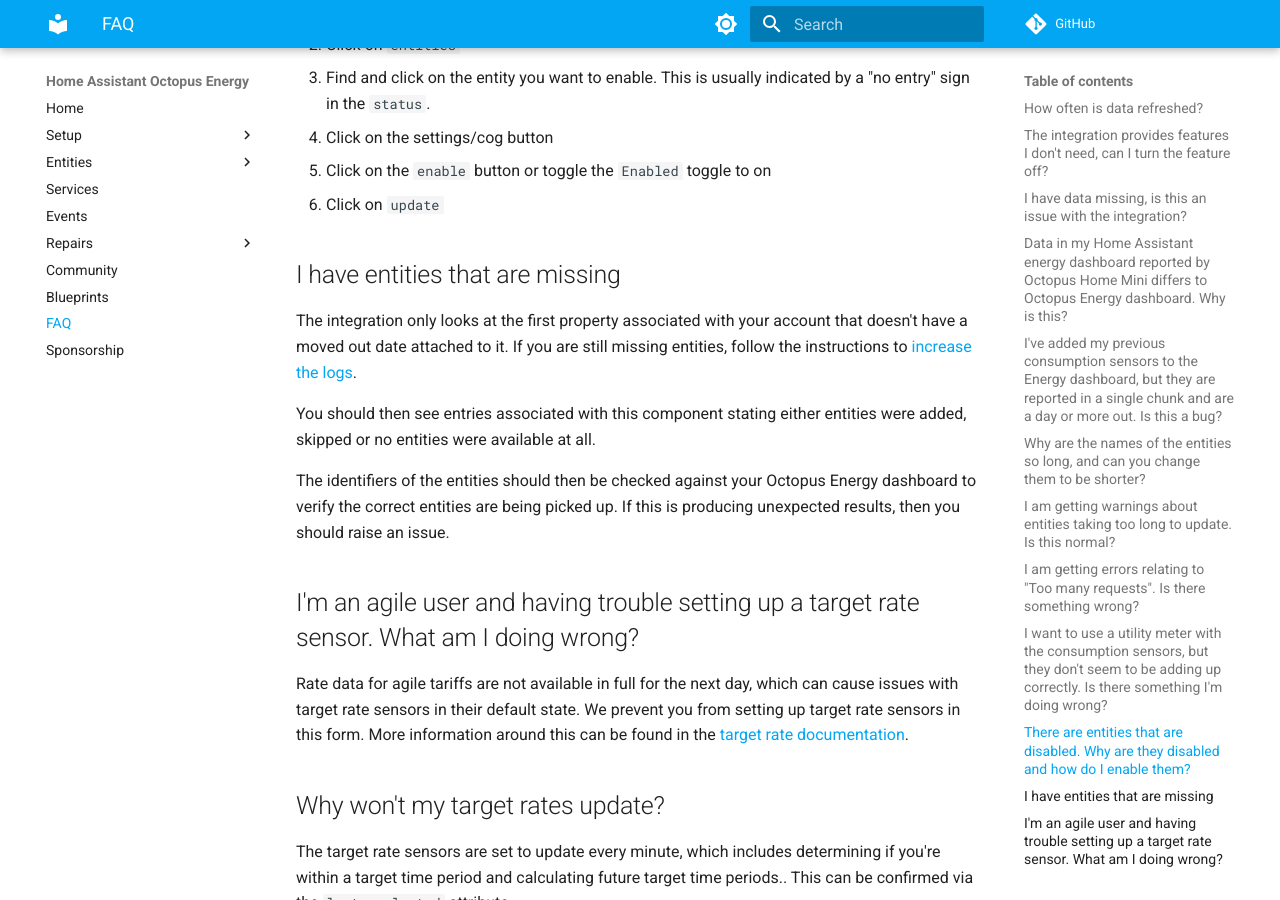
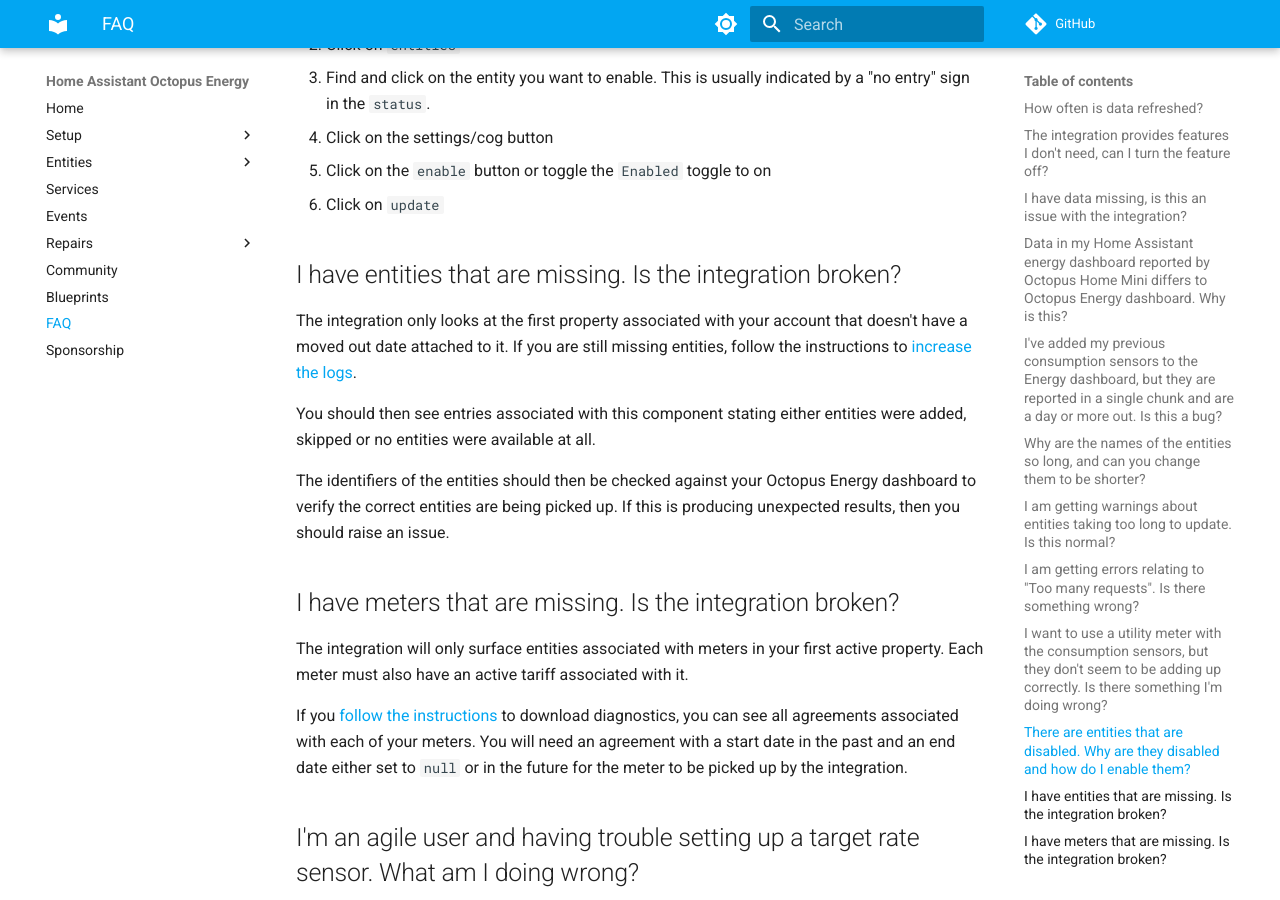
Before and after one commit to BottlecapDave/HomeAssistant-OctopusEnergy, an MkDocs documentation site: the page built from _docs/faq.md, in a window 1280 px wide and 900 px high, scrolled down 5586 px. Built offline with MkDocs 1.6.1 and Material for MkDocs 9.7.7, drawn with Linux system fonts in a browser that asks for light colours; comment, search, counter and statistics services are not loaded.

Commit message:
docs: Updated FAQ with instructions on why meters might not appear (5 minutes)

```diff
--- a/_docs/faq.md
+++ b/_docs/faq.md
@@ -128,13 +128,19 @@
 5. Click on the `enable` button or toggle the `Enabled` toggle to on
 6. Click on `update`
 
-## I have entities that are missing
+## I have entities that are missing. Is the integration broken?
 
 The integration only looks at the first property associated with your account that doesn't have a moved out date attached to it. If you are still missing entities, follow the instructions to [increase the logs](#how-do-i-increase-the-logs-for-the-integration).
 
 You should then see entries associated with this component stating either entities were added, skipped or no entities were available at all.
 
 The identifiers of the entities should then be checked against your Octopus Energy dashboard to verify the correct entities are being picked up. If this is producing unexpected results, then you should raise an issue.
+
+## I have meters that are missing. Is the integration broken?
+
+The integration will only surface entities associated with meters in your first active property. Each meter must also have an active tariff associated with it.
+
+If you [follow the instructions](#ive-been-asked-for-my-meter-information-in-a-bug-request-how-do-i-obtain-this) to download diagnostics, you can see all agreements associated with each of your meters. You will need an agreement with a start date in the past and an end date either set to `null` or in the future for the meter to be picked up by the integration.
 
 ## I'm an agile user and having trouble setting up a target rate sensor. What am I doing wrong?
 
```
